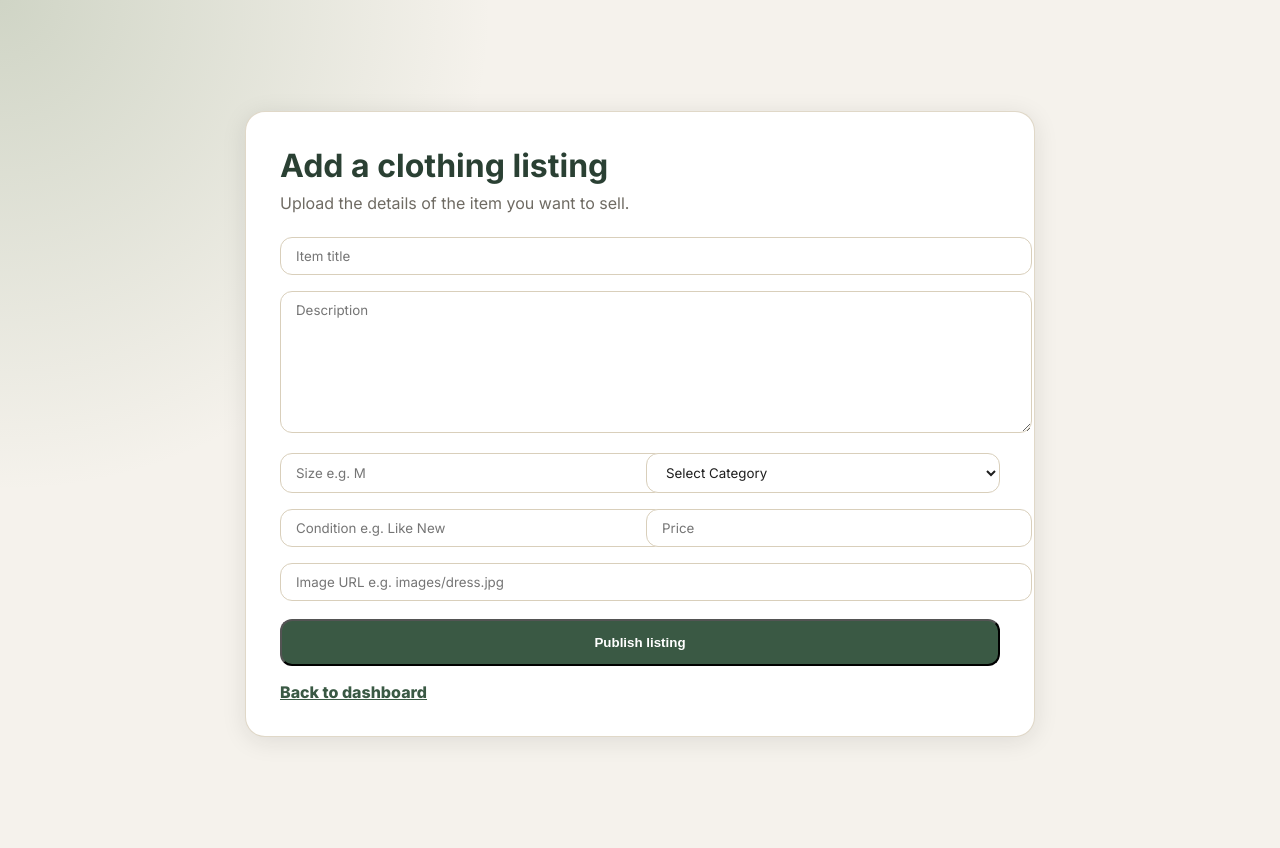
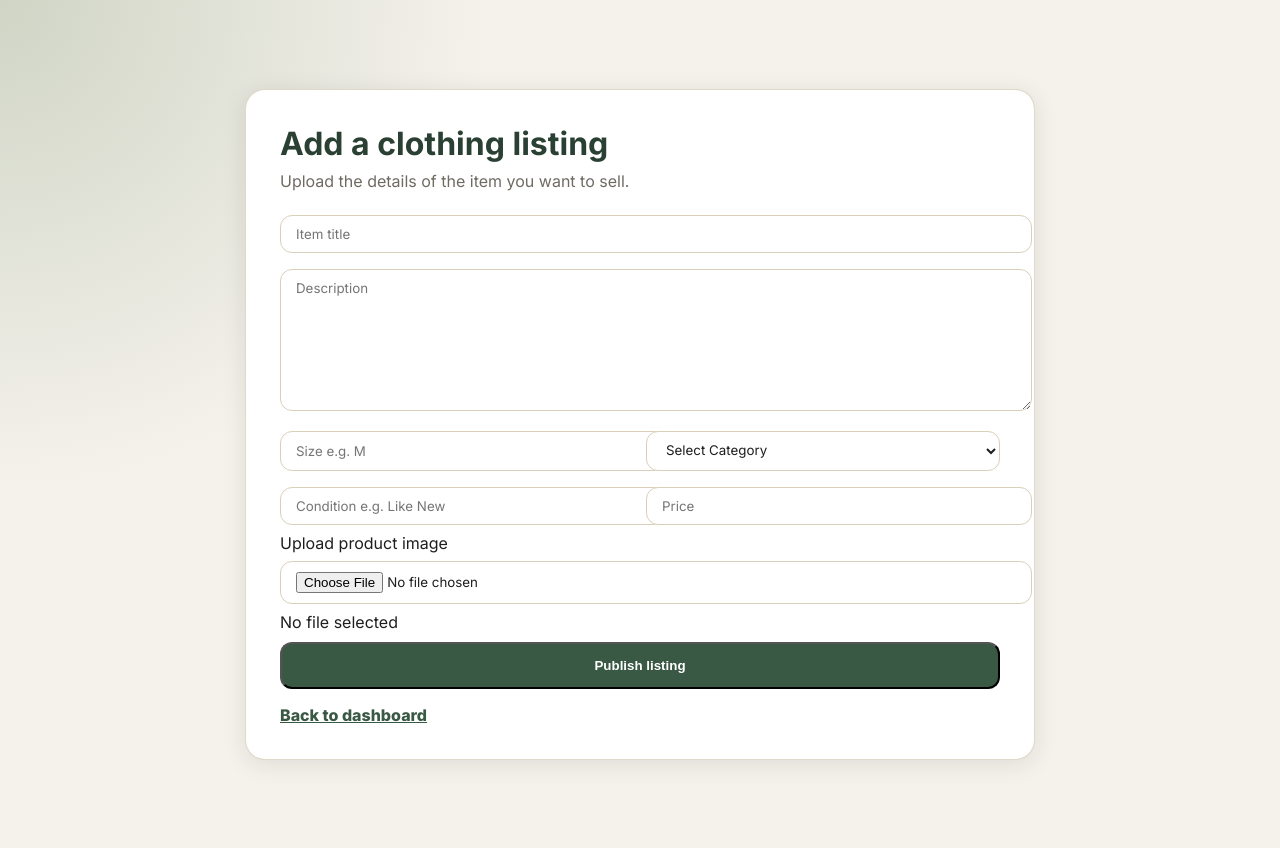
Before and after one commit to ST456076/WEDE_PART2, a PHP site: page /add_listing.php in a window 1280 px wide. Run offline with PHP 8.4, Linux system fonts and the light colour scheme; the visitor is signed in with stand-in values (Sample User, id 1); tables that the repository leaves empty or names only in its code hold one stand-in row (values such as "Sample post").

Commit message:
updated add_listing
seller clothing upload form improved

```diff
--- a/add_listing.php
+++ b/add_listing.php
@@ -1,7 +1,7 @@
 <?php
 session_start();
 include "DBConn.php";
-include "bootstrap.php";
+
 
 if (!isset($_SESSION['user_id'])) {
     header("Location: login.php");
@@ -10,6 +10,12 @@ if (!isset($_SESSION['user_id'])) {
 
 $userId = (int)$_SESSION['user_id'];
 $error = "";
+$title = '';
+$description = '';
+$size = '';
+$category = '';
+$condition = '';
+$price = 0;
 
 if ($_SERVER['REQUEST_METHOD'] === 'POST') {
     $title = trim($_POST['title'] ?? '');
@@ -18,67 +24,185 @@ if ($_SERVER['REQUEST_METHOD'] === 'POST') {
     $category = trim($_POST['category'] ?? '');
     $condition = trim($_POST['condition_status'] ?? '');
     $price = (float)($_POST['price'] ?? 0);
-    $imageUrl = trim($_POST['image_url'] ?? '');
+    $imagePath = "";
+    $allowedCategories = ['Women', 'Men', 'Kids Clothes', 'Accessories', 'Bags', 'Shoes'];
+    $maxFileSize = 5 * 1024 * 1024; // 5 MB
+    $allowedMimeTypes = ['image/jpeg', 'image/png', 'image/gif'];
 
     if ($title === '' || $price <= 0) {
         $error = "Please enter a title and valid price.";
+    } elseif ($category === '' || !in_array($category, $allowedCategories, true)) {
+        $error = "Please select a valid category.";
+    } elseif (!isset($_FILES['image']) || $_FILES['image']['error'] !== UPLOAD_ERR_OK) {
+        $error = "Please select an image.";
+    } elseif ($_FILES['image']['size'] > $maxFileSize) {
+        $error = "Image must be 5MB or smaller.";
     } else {
-        $stmt = mysqli_prepare($conn, "INSERT INTO listings (user_id, title, description, size, category, condition_status, price, image_url) VALUES (?, ?, ?, ?, ?, ?, ?, ?)");
-        mysqli_stmt_bind_param($stmt, "isssssds", $userId, $title, $description, $size, $category, $condition, $price, $imageUrl);
-        mysqli_stmt_execute($stmt);
-        header("Location: my_listings.php");
-        exit();
+        $imageInfo = getimagesize($_FILES['image']['tmp_name']);
+
+        if ($imageInfo === false || !in_array($imageInfo['mime'], $allowedMimeTypes, true)) {
+            $error = "Only JPG, PNG, and GIF images are allowed.";
+        } else {
+            $uploadDir = __DIR__ . '/uploads/';
+
+            if (!is_dir($uploadDir) && !mkdir($uploadDir, 0755, true)) {
+                $error = "Unable to create upload directory.";
+            } else {
+                $fileName = basename($_FILES['image']['name']);
+                $fileName = preg_replace('/[^A-Za-z0-9_.-]/', '_', $fileName);
+                $relativePath = 'uploads/' . time() . '_' . $fileName;
+                $targetFile = $uploadDir . basename($relativePath);
+
+                if (!move_uploaded_file($_FILES['image']['tmp_name'], $targetFile)) {
+                    $error = "Failed to upload image.";
+                } else {
+                    $imagePath = $relativePath;
+
+                    $stmt = mysqli_prepare(
+                        $conn,
+                        "INSERT INTO listings
+                (user_id, title, description, size, category, condition_status, price, image_url)
+                VALUES (?, ?, ?, ?, ?, ?, ?, ?)"
+                    );
+
+                    if ($stmt) {
+                        mysqli_stmt_bind_param(
+                            $stmt,
+                            "isssssds",
+                            $userId,
+                            $title,
+                            $description,
+                            $size,
+                            $category,
+                            $condition,
+                            $price,
+                            $imagePath
+                        );
+
+                        if (mysqli_stmt_execute($stmt)) {
+                            header("Location: my_listings.php");
+                            exit();
+                        } else {
+                            $error = "Database error: " . mysqli_stmt_error($stmt);
+                        }
+                        mysqli_stmt_close($stmt);
+                    } else {
+                        $error = "Database error: " . mysqli_error($conn);
+                    }
+                }
+            }
+        }
     }
 }
+// Delete seller listing
+if (isset($_GET['delete'])) {
+
+    // Store listing ID from URL
+    $listingId = (int)$_GET['delete'];
+
+    // Delete ONLY seller's own listing
+    $delete = mysqli_prepare(
+        $conn,
+        "DELETE FROM listings
+         WHERE listing_id = ?
+         AND user_id = ?"
+    );
+
+    mysqli_stmt_bind_param(
+        $delete,
+        "ii",
+        $listingId,
+        $userId
+    );
+
+    mysqli_stmt_execute($delete);
+
+}
+// Get current seller listings
+$stmt = mysqli_prepare(
+    $conn,
+    "SELECT * FROM listings
+     WHERE user_id = ?
+     ORDER BY listing_id DESC"
+);
+
+mysqli_stmt_bind_param(
+    $stmt,
+    "i",
+    $userId
+);
+
+mysqli_stmt_execute($stmt);
+
+$result = mysqli_stmt_get_result($stmt);
 ?>
 <!DOCTYPE html>
 <html lang="en">
 <head>
     <meta charset="UTF-8">
     <meta name="viewport" content="width=device-width, initial-scale=1.0">
-    <title>Add Listingggggggggggggggggggggggggggggggggggggggggggggggggggggggggggg</title>
+    <title>Add Listing</title>
     <link rel="stylesheet" href="style.css">
 </head>
 
 <body class="auth-body">
 
-<form class="auth-card wide" method="POST">
-    <h2>Add a clothing listing</h2>
+<form class="auth-card wide" method="POST" enctype="multipart/form-data">    <h2>Add a clothing listing</h2>
     <p class="muted">Upload the details of the item you want to sell.</p>
 
     <?php if ($error !== '') { ?>
         <div class="error"><?php echo htmlspecialchars($error); ?></div>
     <?php } ?>
 
-    <input type="text" name="title" placeholder="Item title" required>
+    <input type="text" name="title" placeholder="Item title" required value="<?php echo htmlspecialchars($title); ?>">
 
-    <textarea name="description" placeholder="Description"></textarea>
+    <textarea name="description" placeholder="Description"><?php echo htmlspecialchars($description); ?></textarea>
 
     <div class="two-cols">
-        <input type="text" name="size" placeholder="Size e.g. M">
+        <input type="text" name="size" placeholder="Size e.g. M" value="<?php echo htmlspecialchars($size); ?>">
 
         <select name="category" required>
-    <option value="">Select Category</option>
-    <option value="Women">Women</option>
-    <option value="Men">Men</option>
-    <option value="Kids Clothes">Kids Clothes</option>
-    <option value="Accessories">Accessories</option>
-    <option value="Bags">Bags</option>
-    <option value="Shoes">Shoes</option>
-</select>
+            <option value="">Select Category</option>
+            <option value="Women" <?php echo $category === 'Women' ? 'selected' : ''; ?>>Women</option>
+            <option value="Men" <?php echo $category === 'Men' ? 'selected' : ''; ?>>Men</option>
+            <option value="Kids Clothes" <?php echo $category === 'Kids Clothes' ? 'selected' : ''; ?>>Kids Clothes</option>
+            <option value="Accessories" <?php echo $category === 'Accessories' ? 'selected' : ''; ?>>Accessories</option>
+            <option value="Bags" <?php echo $category === 'Bags' ? 'selected' : ''; ?>>Bags</option>
+            <option value="Shoes" <?php echo $category === 'Shoes' ? 'selected' : ''; ?>>Shoes</option>
+        </select>
     </div>
 
     <div class="two-cols">
-        <input type="text" name="condition_status" placeholder="Condition e.g. Like New">
-        <input type="number" step="0.01" min="1" name="price" placeholder="Price" required>
+        <input type="text" name="condition_status" placeholder="Condition e.g. Like New" value="<?php echo htmlspecialchars($condition); ?>">
+        <input type="number" step="0.01" min="1" name="price" placeholder="Price" required value="<?php echo $price > 0 ? htmlspecialchars((string)$price) : ''; ?>">
     </div>
 
-    <input type="text" name="image_url" placeholder="Image URL e.g. images/dress.jpg">
+    <div class="file-upload">
+        <label for="image">Upload product image</label>
+        <div class="file-input-wrapper">
+            <input id="image" type="file" name="image" accept="image/jpeg, image/png, image/gif" required>
+            <span class="file-name">No file selected</span>
+        </div>
 
+    </div>
     <button type="submit">Publish listing</button>
 
     <a href="user_dashboard.php">Back to dashboard</a>
 </form>
 
+<script>
+document.addEventListener('DOMContentLoaded', function() {
+    const fileInput = document.getElementById('image');
+    const fileName = document.querySelector('.file-input-wrapper .file-name');
+
+    if (fileInput && fileName) {
+        fileInput.addEventListener('change', function() {
+            const selected = fileInput.files.length ? fileInput.files[0].name : 'No file selected';
+            fileName.textContent = selected;
+        });
+    }
+});
+</script>
+
 </body>
 </html>
```
